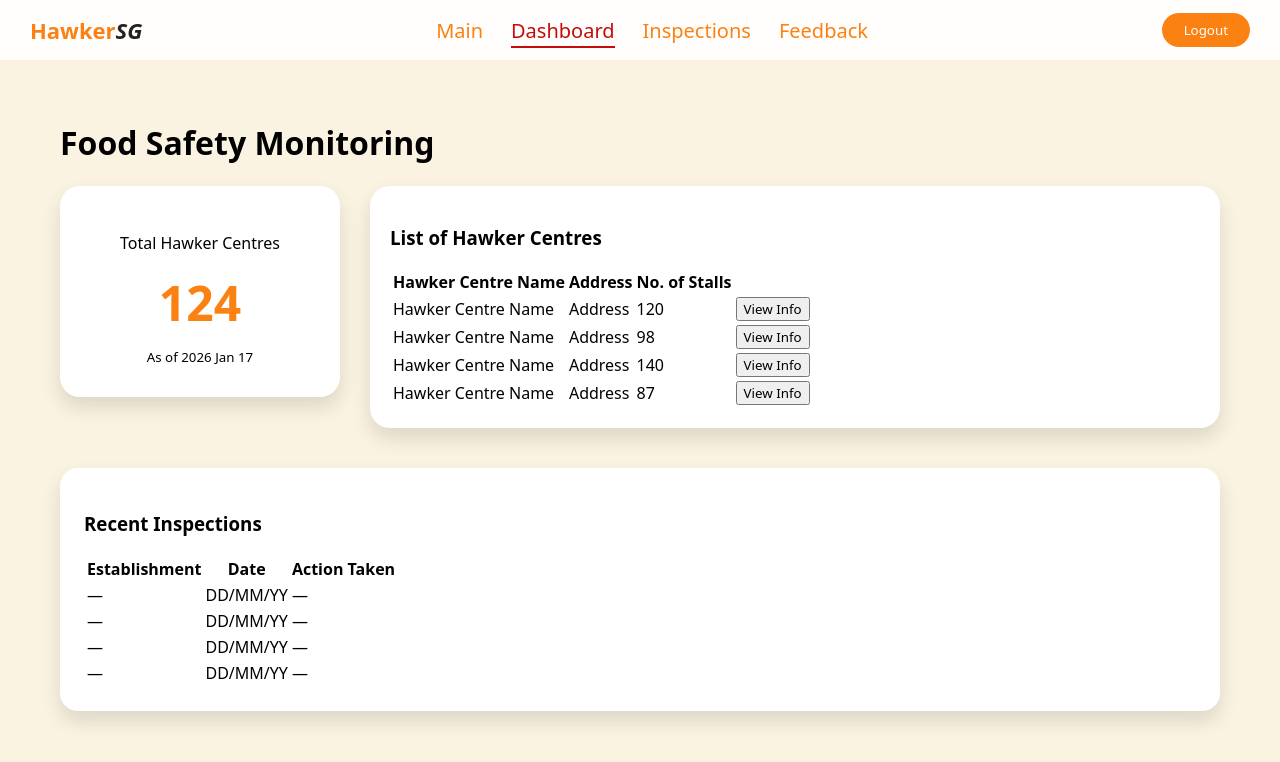
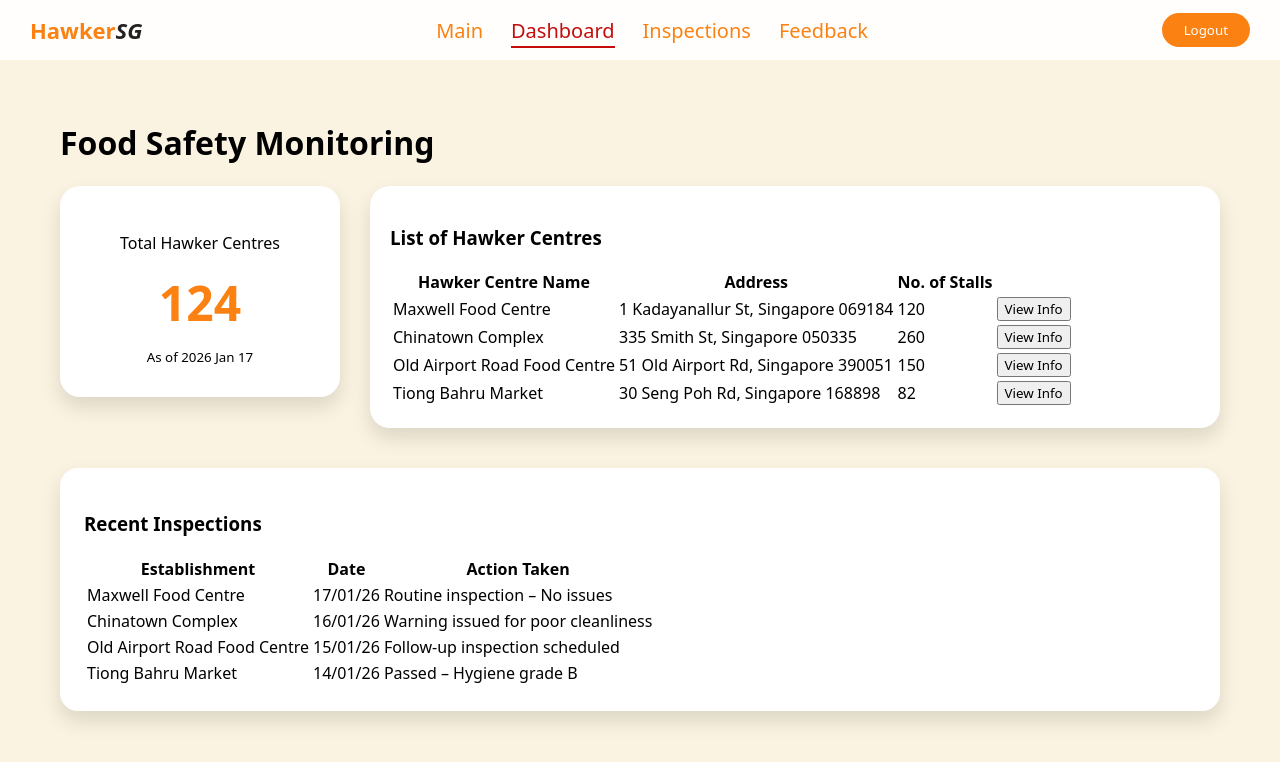
Before and after one commit to Aori7/FED-Hawker-Centre-Web-App, a website: page nea-dashboard.html in a window 1280 px wide. Drawn offline with nearby package versions, Linux system fonts and the light colour scheme.

Commit message:
edittinggggg

```diff
--- a/nea-dashboard.html
+++ b/nea-dashboard.html
@@ -62,27 +62,27 @@
                 </thead>
                 <tbody>
                     <tr>
-                        <td>Hawker Centre Name</td>
-                        <td>Address</td>
+                        <td>Maxwell Food Centre</td>
+                        <td>1 Kadayanallur St, Singapore 069184</td>
                         <td>120</td>
                         <td><button class="view-btn">View Info</button></td>
                     </tr>
                     <tr>
-                        <td>Hawker Centre Name</td>
-                        <td>Address</td>
-                        <td>98</td>
+                        <td>Chinatown Complex</td>
+                        <td>335 Smith St, Singapore 050335</td>
+                        <td>260</td>
                         <td><button class="view-btn">View Info</button></td>
                     </tr>
                     <tr>
-                        <td>Hawker Centre Name</td>
-                        <td>Address</td>
-                        <td>140</td>
+                        <td>Old Airport Road Food Centre</td>
+                        <td>51 Old Airport Rd, Singapore 390051</td>
+                        <td>150</td>
                         <td><button class="view-btn">View Info</button></td>
                     </tr>
                     <tr>
-                        <td>Hawker Centre Name</td>
-                        <td>Address</td>
-                        <td>87</td>
+                        <td>Tiong Bahru Market</td>
+                        <td>30 Seng Poh Rd, Singapore 168898</td>
+                        <td>82</td>
                         <td><button class="view-btn">View Info</button></td>
                     </tr>
                 </tbody>
@@ -107,24 +107,24 @@
             </thead>
             <tbody>
                 <tr>
-                    <td>—</td>
-                    <td>DD/MM/YY</td>
-                    <td>—</td>
+                    <td>Maxwell Food Centre</td>
+                    <td>17/01/26</td>
+                    <td>Routine inspection – No issues</td>
                 </tr>
                 <tr>
-                    <td>—</td>
-                    <td>DD/MM/YY</td>
-                    <td>—</td>
+                    <td>Chinatown Complex</td>
+                    <td>16/01/26</td>
+                    <td>Warning issued for poor cleanliness</td>
                 </tr>
                 <tr>
-                    <td>—</td>
-                    <td>DD/MM/YY</td>
-                    <td>—</td>
+                    <td>Old Airport Road Food Centre</td>
+                    <td>15/01/26</td>
+                    <td>Follow-up inspection scheduled</td>
                 </tr>
                 <tr>
-                    <td>—</td>
-                    <td>DD/MM/YY</td>
-                    <td>—</td>
+                    <td>Tiong Bahru Market</td>
+                    <td>14/01/26</td>
+                    <td>Passed – Hygiene grade B</td>
                 </tr>
             </tbody>
         </table>
```
